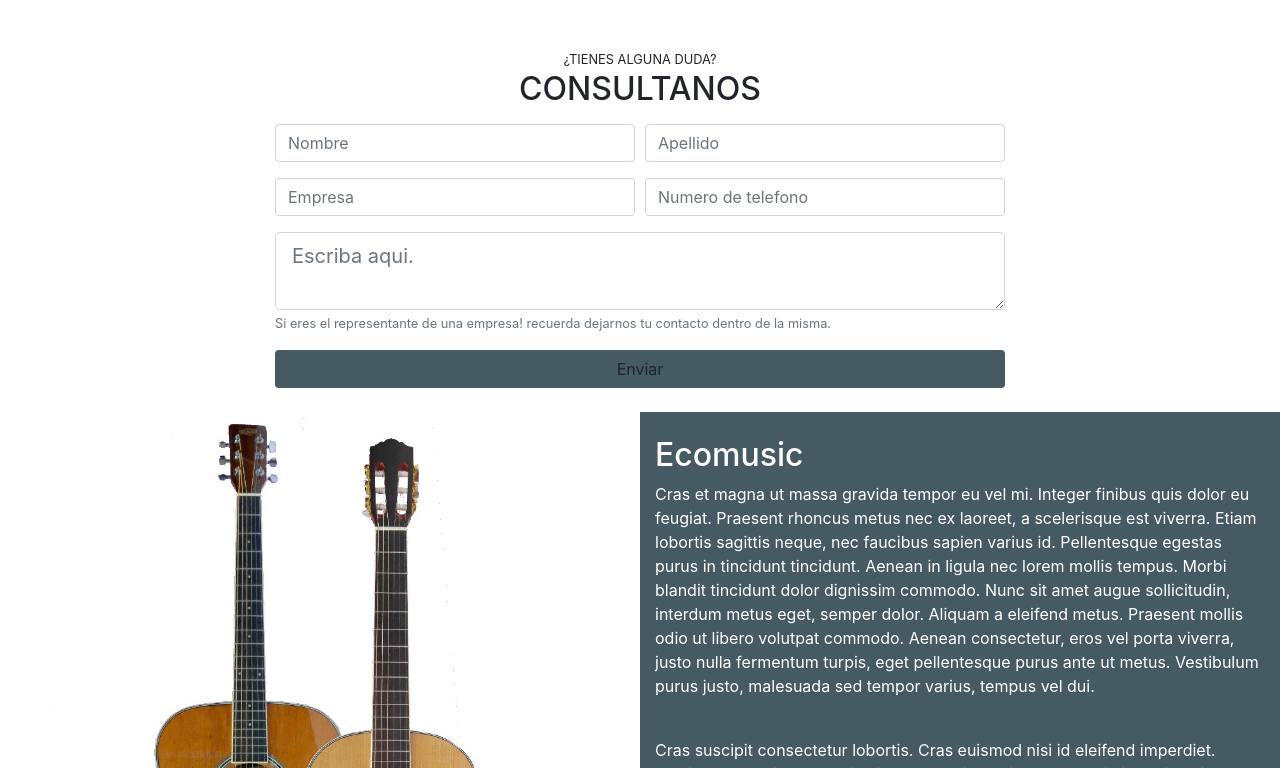
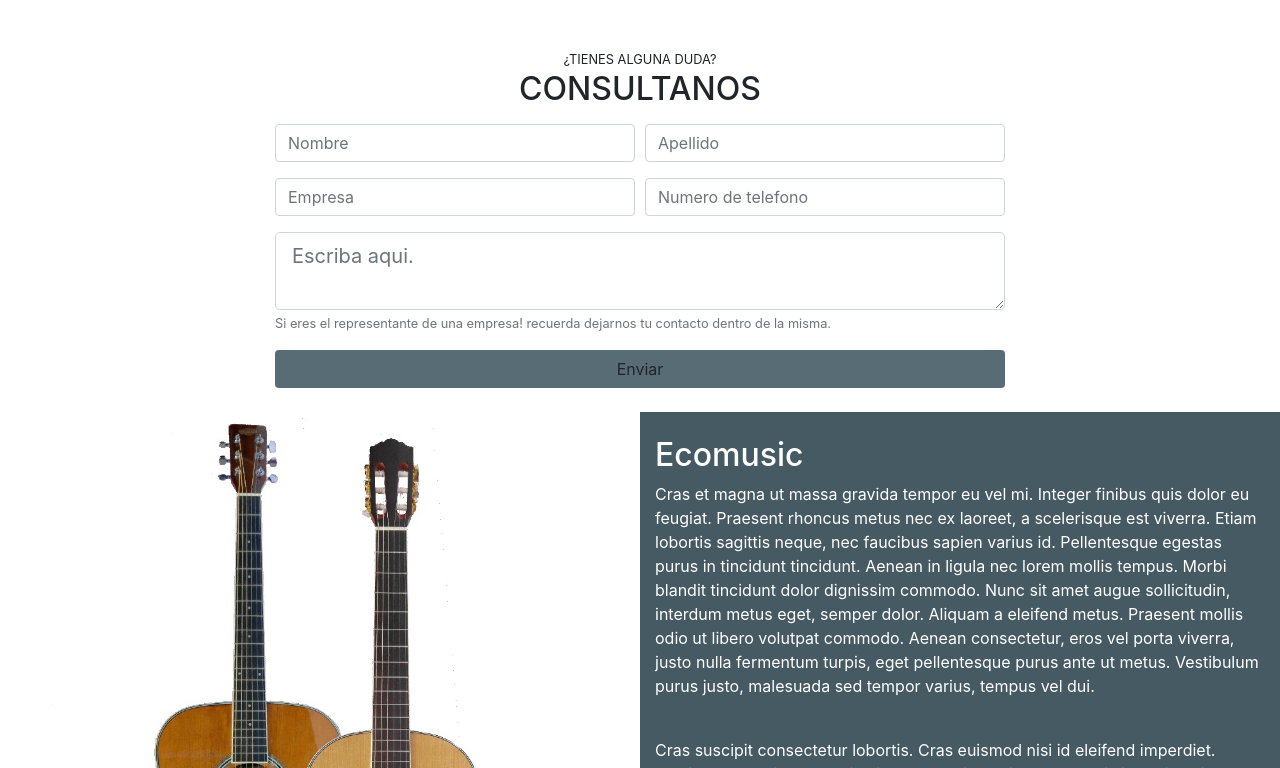
Before and after one commit to Jblasco05/Jblasco05.github.io, a plain HTML site: page index.html in a window 1280 px wide. In both pictures the pointer is over the button "Enviar". Shown: the part 1844-2612 px from the top of the page. Drawn offline with nearby package versions, Linux system fonts and the light colour scheme.

Commit message:
add button styles

```diff
--- a/assets/css/index.css
+++ b/assets/css/index.css
@@ -58,8 +58,8 @@
     color: white;
 }
 
-.btn-krabi:hover {
-    background-color:#324047;
+.btn-contacto:hover {
+    background-color: #586c76;
 }
 #footer {
     background: rgb(2,0,36);
```
